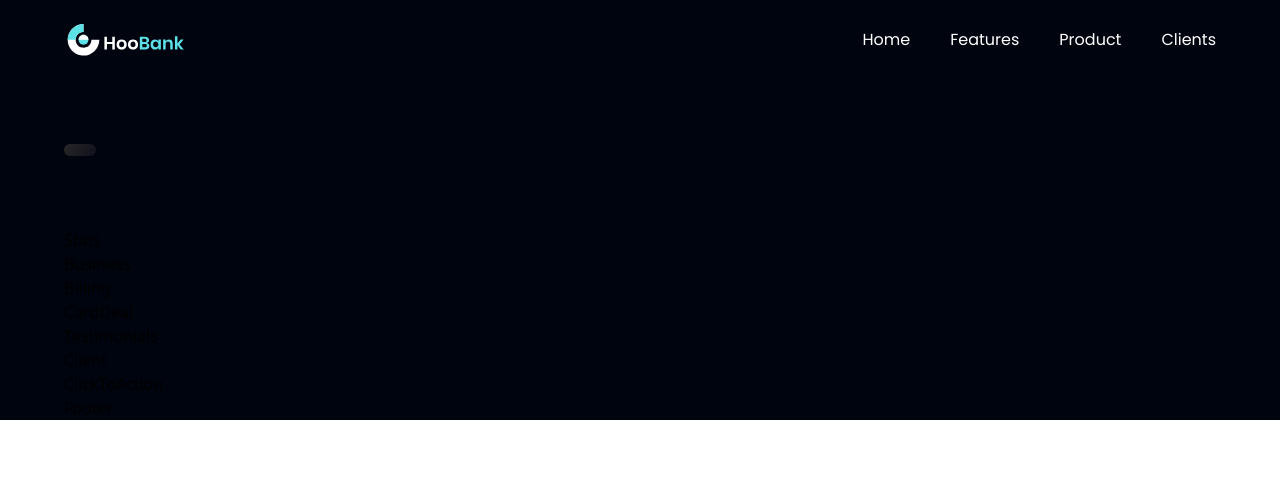
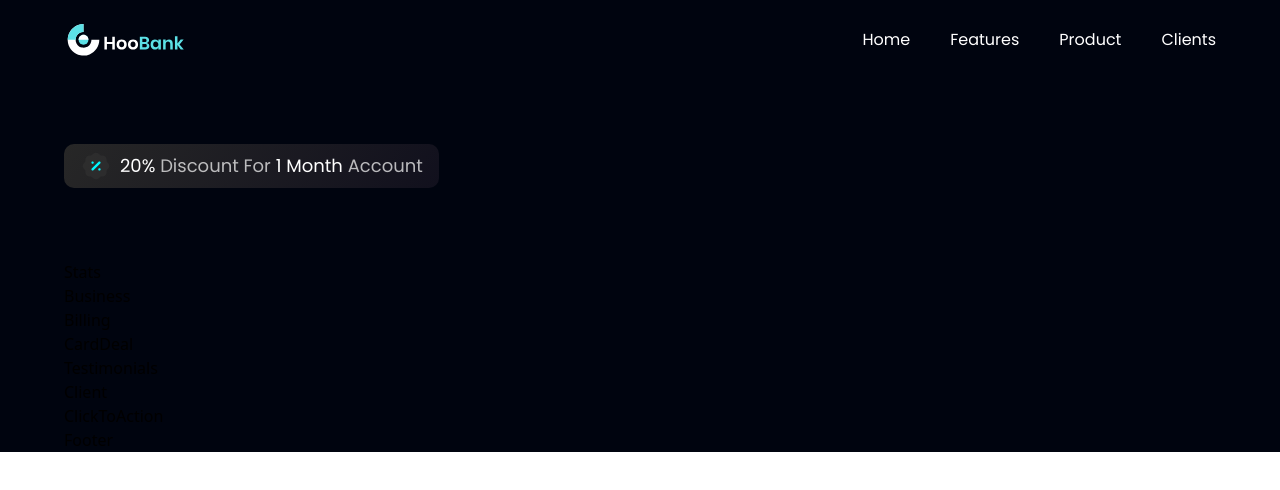
Before and after one commit to sosman32/Bank_App, a React (Vite) app in the folder my_bank_app/: page / in a window 1280 px wide. Shown: the top 490 px of the page. Built offline with nearby package versions, Linux system fonts and the light colour scheme.

Commit message:
added the 20% discount div

```diff
--- a/my_bank_app/src/components/Hero.jsx
+++ b/my_bank_app/src/components/Hero.jsx
@@ -2,15 +2,20 @@
 import { discount, robot } from '../assets';
 
 const Hero = () => (
-  <section id='home' className={`flex md:flex-row flex-col ${styles.paddingY}`}>
-    <div className={`flex-1 ${styles.flexStart} flex-col x1:px-0 sm:px-16 px-6`}>
+  <section id="home" className={`flex md:flex-row flex-col ${styles.paddingY}`}>
+    <div
+      className={`flex-1 ${styles.flexStart} flex-col x1:px-0 sm:px-16 px-6`}
+    >
       <div className="flex flex-row items-center py-[6px] px-4 bg-discount-gradient rounded-[10px] mb-2">
-
+        <img src={discount} alt="discount" className="w-[32px] h-[32px]" />
+        <p className={`${styles.paragraph} ml-2`}>
+          <span className="text-white">20%</span> Discount For{" "}
+          <span className="text-white">1 Month</span> Account
+        </p>
       </div>
     </div>
-
-    </section>
-  )
+  </section>
+);
 
 
 export default Hero
```
